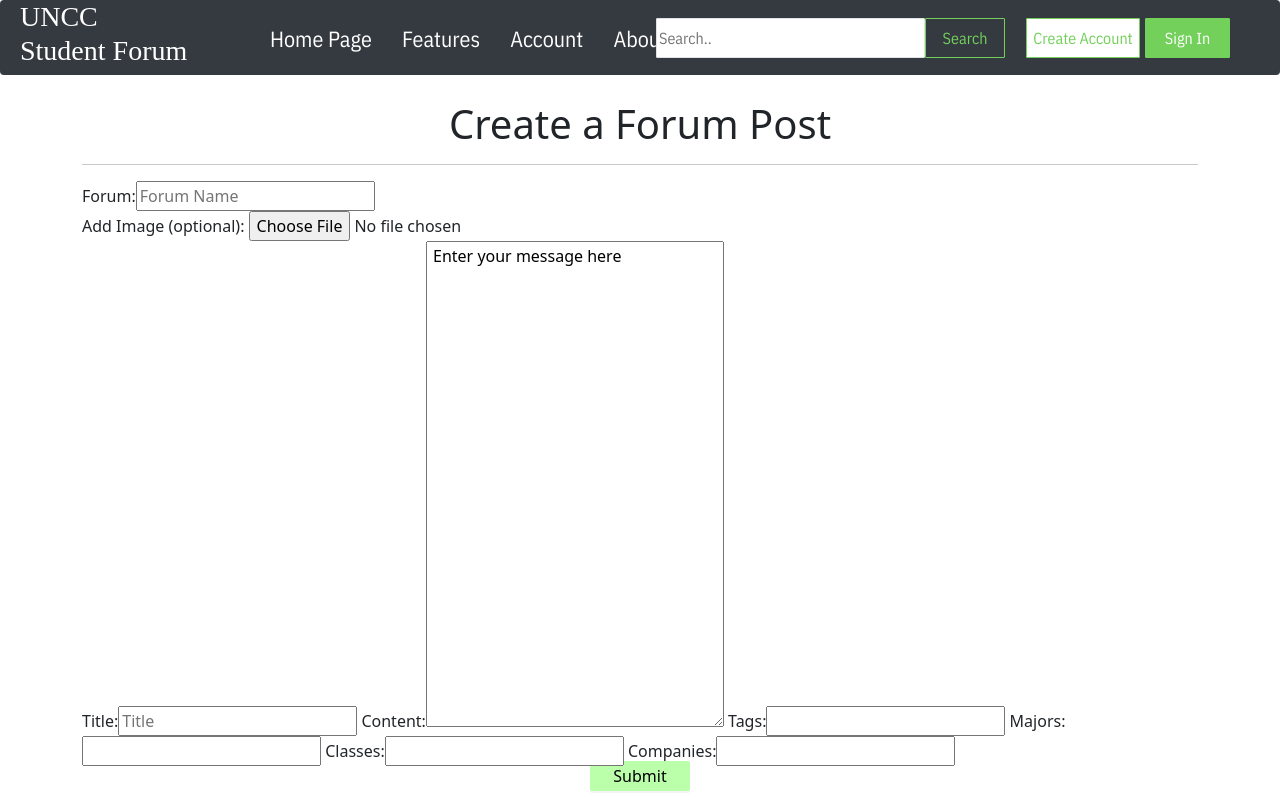
After one commit to Zoey-Vail/Team-9-Final-Project, a Flask app: page /create_post in a window 1280 px wide. The commit adds this page. Run offline with Flask 3, Linux system fonts and the light colour scheme; parts of the project's set-up code (start-up, migrations or seed data) failed here and were passed over; some web fonts are replaced.

Commit message:
Add files via upload

```diff
--- a/account_list.sql
+++ b/account_list.sql
@@ -9,5 +9,14 @@ CREATE TABLE account (
     concentration    VARCHAR(255),
     PRIMARY KEY (username)
 );
+CREATE TABLE forums (
+	forum_id INT,
+    forum_name VARCHAR(255),
+    description VARCHAR(255),
+    PRIMARY KEY (forum_id)
+);
 select username, password, email, age, website, gender, major, concentration
 from account;
+
+select forum_id, forum_name, description
+from forums;
--- a/app.py
+++ b/app.py
@@ -1,19 +1,21 @@
 from flask import Flask, abort, redirect, render_template, request, send_from_directory
 from src.repositories.methods import account_methods
+from jinja2.utils import urlize
 from src.models import db
 
-
 app = Flask(__name__, template_folder='templates', static_folder='StaticFile')
-#DO NOT FORGET TO CHANGE THE PASSWORD BELOW TO THE ONE WITHIN YOUR MYSQL WORKBENCH THIS IS DIFFERENT FOR EVERYONE
-app.config['SQLALCHEMY_DATABASE_URI'] = 'mysql://root:Mikerocks2319!@localhost:3306/accounts'
+app.config['SQLALCHEMY_DATABASE_URI'] = 'mysql://root:32011509@localhost:3306/accounts'
 app.config['SQLALCHEMY_TRACK_MODIFICATIONS'] = False
 db.init_app(app)
-
 if_Create_Account = False
-
+forum_list = []
 #Define a route for the homepage
 @app.get('/')
 def home():
+
+#------------!!!-uncomment line below and run app.py to clear the database-!!!------------
+    account_methods.clear_data()
+#-----------------------------------------------------------------------------------------
     account_methods.create_data()
     return render_template('homepage.html')
 
@@ -38,8 +40,16 @@ def signup():
 @app.get('/account/<string:username>')
 def account(username):
     current_user = account_methods.get_account(username)
-    return render_template('account.html', account = current_user)
-
+    global forum_list
+    # if there are no forums in the database, create them
+    if account_methods.get_number_of_forums() == 0:
+        for i in range(3):
+            account_methods.create_forums(i)
+    # Clears the forum_list array so that the same forums aren't added to the array multiple times
+    forum_list.clear()
+    # Adds all forums in the database to an array and passes it to the account page
+    forum_list = account_methods.add_forums_to_array(forum_list)
+    return render_template('account.html', account = current_user, forum_list = forum_list)
 #Takes input from create account page and refers to the users account page
 @app.post('/account')
 def create_account():
@@ -61,7 +71,7 @@ def create_account():
         if(account_methods.account_exists(username) == True):
             error = 'Account Name already exists please retry'
             return render_template('signup.html', error2 = error)
-        else:
+        elif(account_methods.account_exists(username) != True):
             created_account = account_methods.create_account(username, password, email, age, website, gender, major, concentration)
             #return render_template('account.html', )
             return redirect(f'/account/{created_account.username}')
@@ -81,10 +91,13 @@ def create_account():
 @app.get('/login')
 def login():
     return render_template('login.html')
+@app.get('/create_post')
+def create_forum_post():
+    return render_template('create_forum_post.html')
+
+#Send images
 
 
-
-#Send images
 @app.route('/Images/<path:path>')
 def send_image(path):
     return send_from_directory('Images', path)
--- /dev/null
+++ b/templates/create_forum_post.html
@@ -0,0 +1,36 @@
+<div>
+    {% extends 'top_bar_logout_dark.html' %}
+    </div>
+    <link rel= "stylesheet" type= "text/css" href= "{{ url_for('static',filename='stylesheets/style.css') }}">
+    <!--|||||||||||||||||||||||||||THIS IS THE TASK BAR COMPLETED ABOVE EVERYTHING BELOW IS PART OF EACH PAGE|||||||||||||||||||||||||||-->
+    {% block body %}
+    <html>
+        <div style="height: 100px;"></div>
+            <div class="container-f">
+                <div class="forum-title">
+                    <center>
+                    <h1>Create a Forum Post</h1>
+                    </center>
+                    <hr class="forum-line"></hr>
+                </div>
+                <div class="forum-create">
+                    <label for="Forum">Forum:</label><input type="Forum" class="forum-input" placeholder="Forum Name">
+                    <div id="profile-pic">
+                        <label for="Add Image">Add Image (optional):</label>
+                        <input type="file" id="myFile" name="filename">
+                    </div>
+                    <label for="Title">Title:</label><input type="Title" class="forum-input" placeholder="Title">
+                    <label for ="Content">Content:</label><textarea rows = "20" cols="30" class="forum-input"> Enter your message here</textarea>
+                    <label for = "Tags">Tags:</label><input type="tags" class="forum-input">
+                    <label for = "Majors">Majors:</label><input type="Majors" class="forum-input">                        <label for = "Classes">Classes:</label><input type="classes" class="forum-input">
+                    <label for = "Companies">Companies:</label><input type="Companies" class="forum-input">
+                    <center>
+                    <button type="button" class="sign-btn">Submit</button>
+                    </center>
+
+                </div>
+            </div>
+        <!DOCTYPE html>
+    </html>
+
+    {% endblock %}
--- a/templates/signup.html
+++ b/templates/signup.html
@@ -9,8 +9,6 @@
     <body>
         <div class="sign-up-form">
             <!--This is the associated error that will occur if the username already exists-->
-
-            #This Stylesheet needs updating
             <h1 class="error-message">{{error2}}</h1>
 
 
--- a/templates/top_bar_logout_dark.html
+++ b/templates/top_bar_logout_dark.html
@@ -28,7 +28,6 @@
     </form>
 
     <!--These are the account creation and sign in buttons at the top-->
-
             <button class="top-bar-create-account-button"><a href="/account/new", class="top-bar-create-account-link">Create Account</a></button>
             <button class="top-bar-sign-in"><a href="/login", class = "top-bar-sign-in-link">Sign In</a></button>
     </div>
```
Also changed, not shown: requirements.txt (+6 -4 lines), src/models.py (+7 -9 lines), src/repositories/methods.py (+41 -20 lines), templates/account.html (+4 -8 lines), templates/account_tree.png (added), templates/login.html (indentation only).
